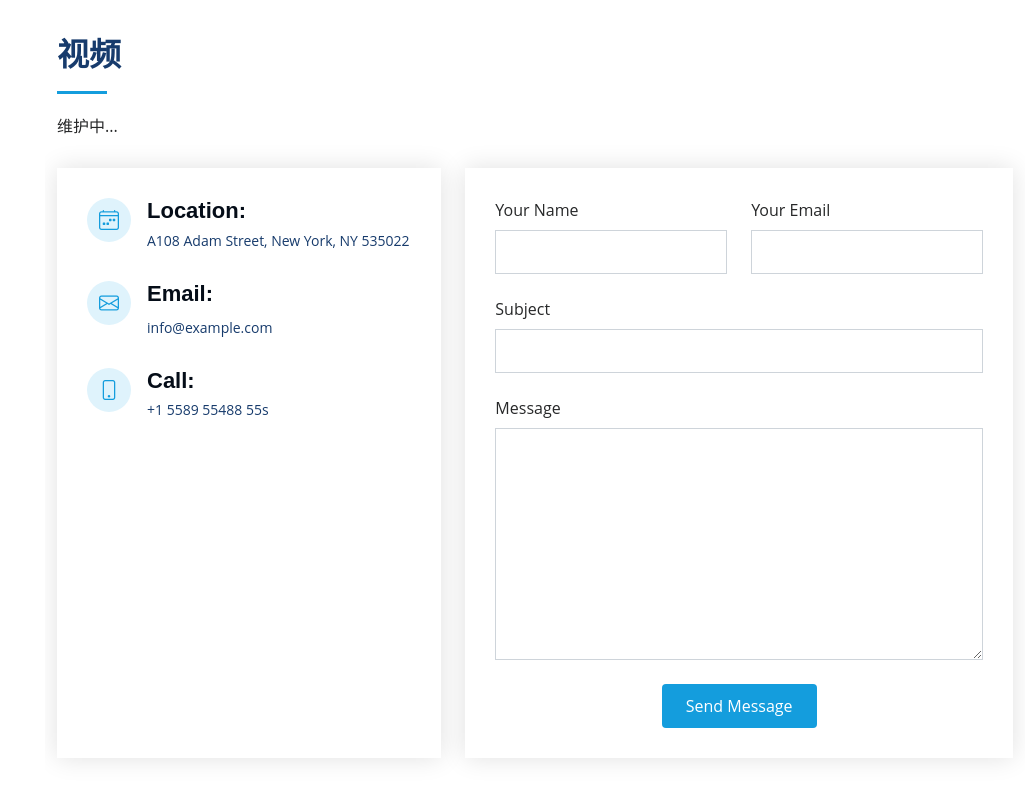
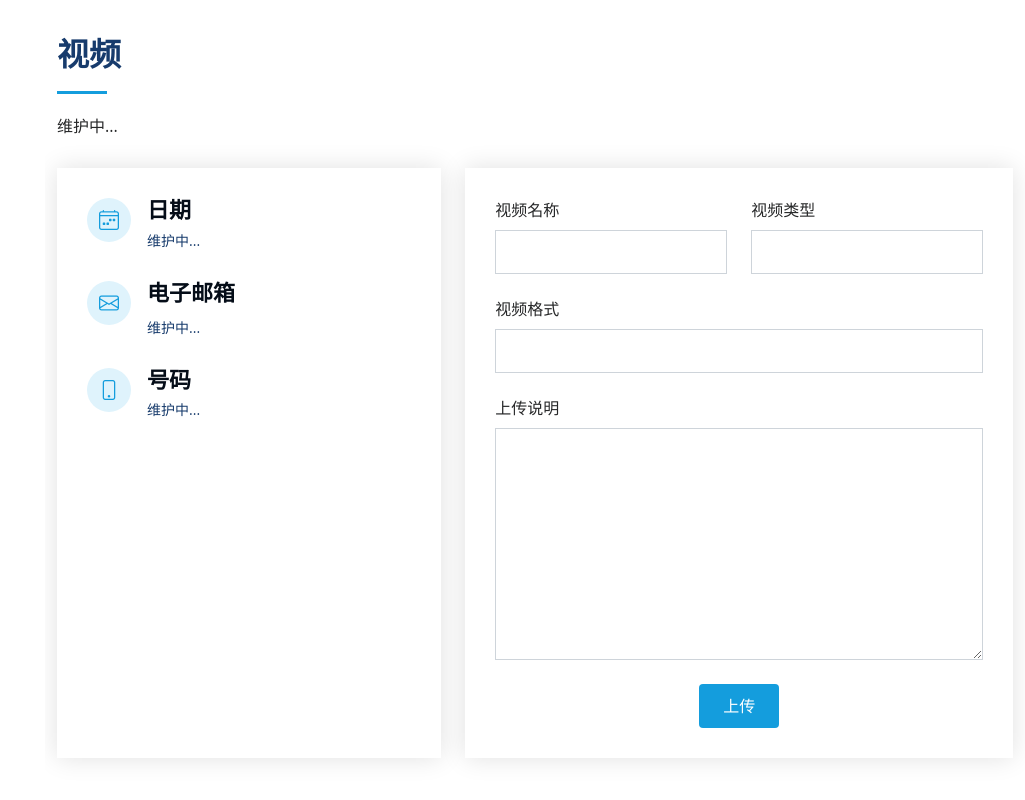
Before and after one commit to zhangxutiantian/home, a plain HTML site: page index.html in a window 1280 px wide. Shown: the part 5101-5901 px from the top of the page, without its empty margins (255-1280 px from the left). Drawn offline with nearby package versions, Linux system fonts and the light colour scheme.

Commit message:
homeUpdata8

```diff
--- a/index.html
+++ b/index.html
@@ -442,20 +442,20 @@
 			<div class="info">
 			  <div class="address">
 				<i class="bi bi-calendar4-week"></i>
-				<h4>Location:</h4>
-				<p>A108 Adam Street, New York, NY 535022</p>
+				<h4>日期</h4>
+				<p>维护中...</p>
 			  </div>
 
 			  <div class="email">
 				<i class="bi bi-envelope"></i>
-				<h4>Email:</h4>
-				<p>info@example.com</p>
+				<h4>电子邮箱</h4>
+				<p>维护中...</p>
 			  </div>
 
 			  <div class="phone">
 				<i class="bi bi-phone"></i>
-				<h4>Call:</h4>
-				<p>+1 5589 55488 55s</p>
+				<h4>号码</h4>
+				<p>维护中...</p>
 			  </div>
 
 			</div>
@@ -466,20 +466,20 @@
 			<form action="forms/contact.php" method="post" role="form" class="php-email-form">
 			  <div class="row">
 				<div class="form-group col-md-6">
-				  <label for="name">Your Name</label>
+				  <label for="name">视频名称</label>
 				  <input type="text" name="name" class="form-control" id="name" required>
 				</div>
 				<div class="form-group col-md-6">
-				  <label for="name">Your Email</label>
+				  <label for="name">视频类型</label>
 				  <input type="email" class="form-control" name="email" id="email" required>
 				</div>
 			  </div>
 			  <div class="form-group">
-				<label for="name">Subject</label>
+				<label for="name">视频格式</label>
 				<input type="text" class="form-control" name="subject" id="subject" required>
 			  </div>
 			  <div class="form-group">
-				<label for="name">Message</label>
+				<label for="name">上传说明</label>
 				<textarea class="form-control" name="message" rows="10" required></textarea>
 			  </div>
 			  <div class="my-3">
@@ -487,7 +487,7 @@
 				<div class="error-message"></div>
 				<div class="sent-message">Your message has been sent. Thank you!</div>
 			  </div>
-			  <div class="text-center"><button type="submit">Send Message</button></div>
+			  <div class="text-center"><button type="submit">上传</button></div>
 			</form>
 		  </div>
 
```
